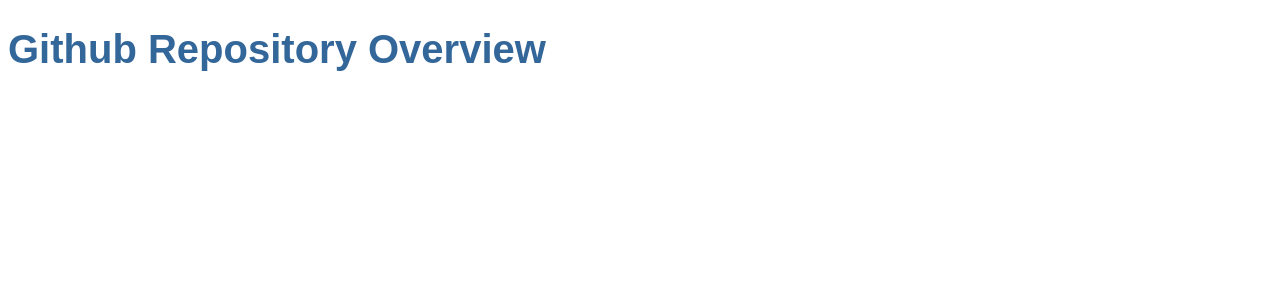
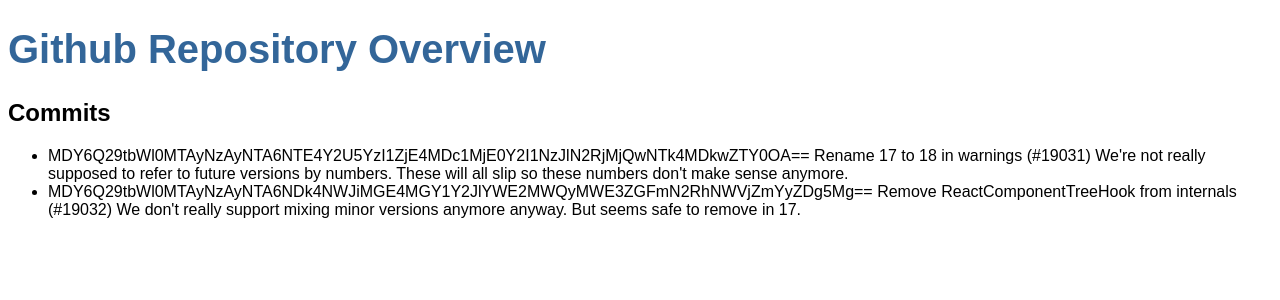
Before and after one commit to vkovrigo/br-gh-overview, an Angular app: page / in a window 1280 px wide. Shown: the top 300 px of the page. Built offline with nearby package versions, Linux system fonts and the light colour scheme.

Commit message:
Show moked commit list

```diff
--- a/src/app/app.component.html
+++ b/src/app/app.component.html
@@ -1 +1,2 @@
 <h1>{{title}}</h1>
+<app-commits></app-commits>
--- a/src/app/app.module.ts
+++ b/src/app/app.module.ts
@@ -2,10 +2,12 @@
 import { BrowserModule } from '@angular/platform-browser';
 
 import { AppComponent } from './app.component';
+import { CommitsComponent } from './commits/commits.component';
 
 @NgModule({
   declarations: [
-    AppComponent
+    AppComponent,
+    CommitsComponent
   ],
   imports: [
     BrowserModule
--- /dev/null
+++ b/src/app/commit.ts
@@ -0,0 +1,4 @@
+export interface Commit {
+  id: string;
+  message: string;
+}
--- /dev/null
+++ b/src/app/commits/commits.component.html
@@ -0,0 +1,6 @@
+<h2>Commits</h2>
+<ul>
+  <li *ngFor="let commit of commits">
+    <span>{{commit.id}}</span> {{commit.message}}
+  </li>
+</ul>
--- /dev/null
+++ b/src/app/commits/commits.component.ts
@@ -0,0 +1,18 @@
+import { Component, OnInit } from '@angular/core';
+import { COMMITS } from '../mock-commits';
+
+@Component({
+  selector: 'app-commits',
+  templateUrl: './commits.component.html',
+  styleUrls: ['./commits.component.css']
+})
+export class CommitsComponent implements OnInit {
+
+  commits = COMMITS;
+
+  constructor() { }
+
+  ngOnInit(): void {
+  }
+
+}
--- /dev/null
+++ b/src/app/mock-commits.ts
@@ -0,0 +1,12 @@
+import { Commit } from './commit';
+
+export const COMMITS: Commit[] = [
+  {
+    id: 'MDY6Q29tbWl0MTAyNzAyNTA6NTE4Y2U5YzI1ZjE4MDc1MjE0Y2I1NzJlN2RjMjQwNTk4MDkwZTY0OA==',
+    message: `Rename 17 to 18 in warnings (#19031)\n\nWe're not really supposed to refer to future versions by numbers.\r\n\r\nThese will all slip so these numbers don't make sense anymore.`
+  },
+  {
+    id: 'MDY6Q29tbWl0MTAyNzAyNTA6NDk4NWJiMGE4MGY1Y2JlYWE2MWQyMWE3ZGFmN2RhNWVjZmYyZDg5Mg==',
+    message: `Remove ReactComponentTreeHook from internals (#19032)\n\nWe don't really support mixing minor versions anymore anyway. But seems\r\nsafe to remove in 17.`
+  }
+];
```
Also changed, not shown: src/app/commits/commits.component.css (added), 1 other file (tests, documents, lock files or other folders).
